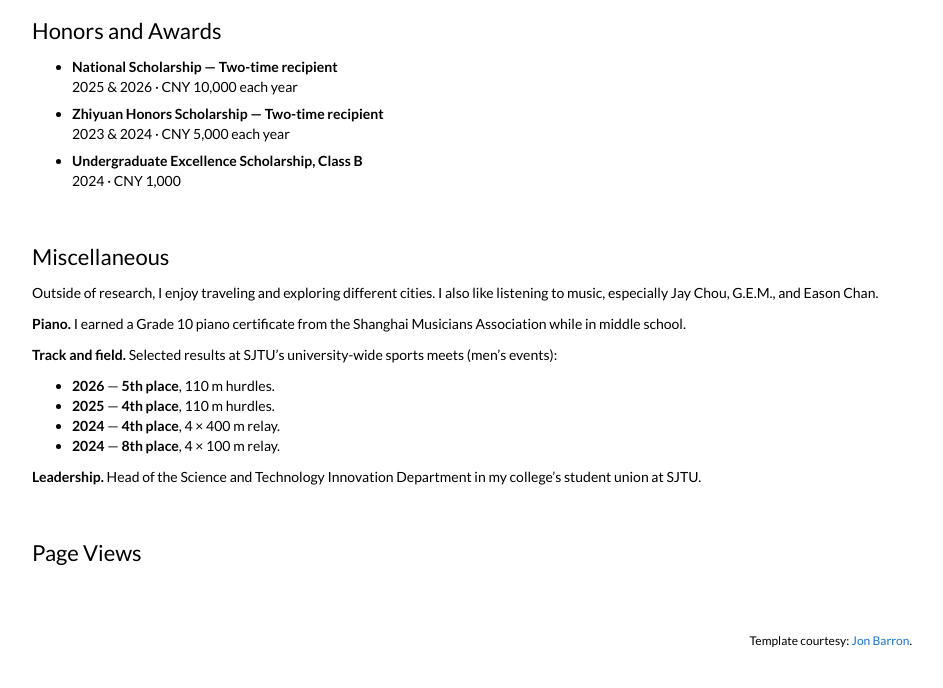
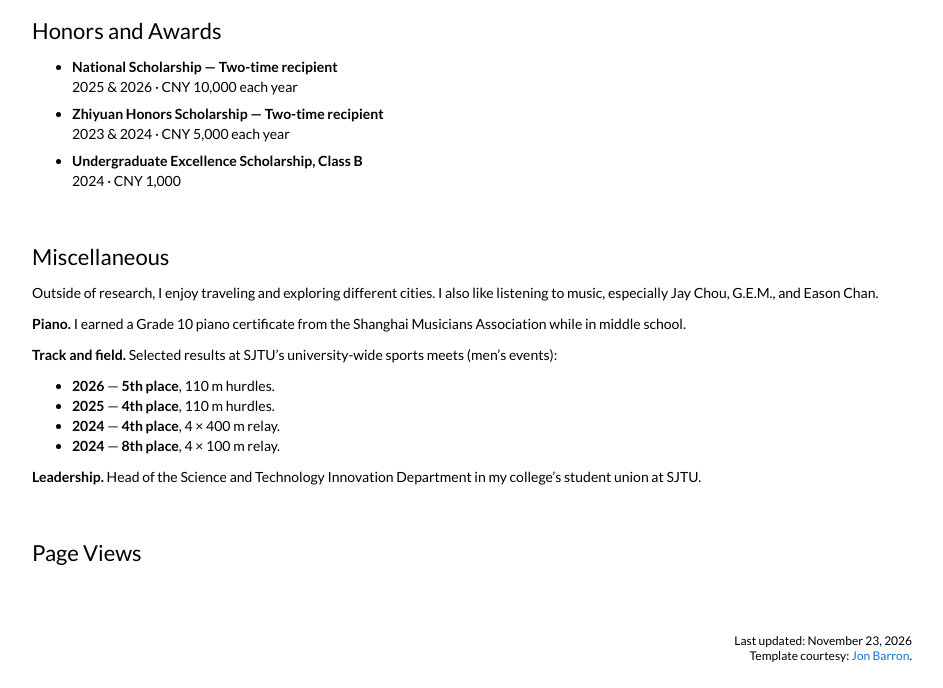
Before and after one commit to wangyukai585/wangyukai585.github.io, a plain HTML site: page index.html in a window 1280 px wide. Shown: the part 1862-2550 px from the top of the page, without its empty margins (178-1121 px from the left). Drawn offline with Linux system fonts and the light colour scheme.

Commit message:
Add last updated date to the homepage footer

```diff
--- a/index.html
+++ b/index.html
@@ -169,7 +169,10 @@
       <script src="assets/visitors.js" defer></script>
     </section>
 
-    <footer><p>Template courtesy: <a href="https://jonbarron.info/">Jon Barron</a>.</p></footer>
+    <footer>
+      <p>Last updated: <time datetime="2026-11-23">November 23, 2026</time><br>
+      Template courtesy: <a href="https://jonbarron.info/">Jon Barron</a>.</p>
+    </footer>
   </main>
 </body>
 </html>
```
